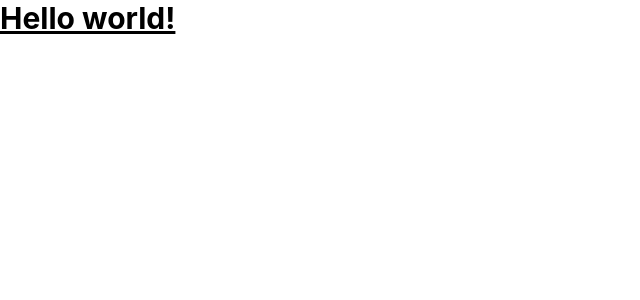
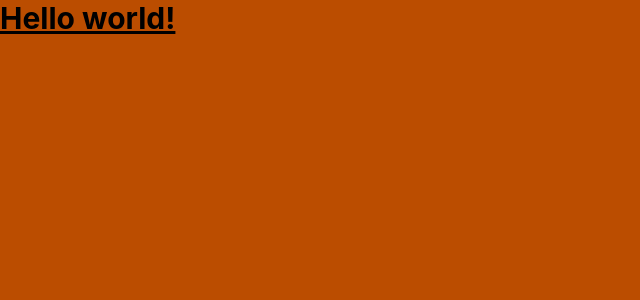
Before and after one commit to ArturPeixoto0/ijunior-task-board, a React (Vite) app: page / in a window 1280 px wide. Shown: the top 300 px of the page, without its empty margins (0-640 px from the left). Built offline with nearby package versions, Linux system fonts and the light colour scheme.

Commit message:
style/ adiciona cor de fundo e fonte para todo o site

```diff
--- a/src/index.css
+++ b/src/index.css
@@ -1 +1,6 @@
 @import "tailwindcss";
+
+body {
+    font-family: 'Inter', sans-serif;
+    background-color: var(--color-amber-700)
+}
```
